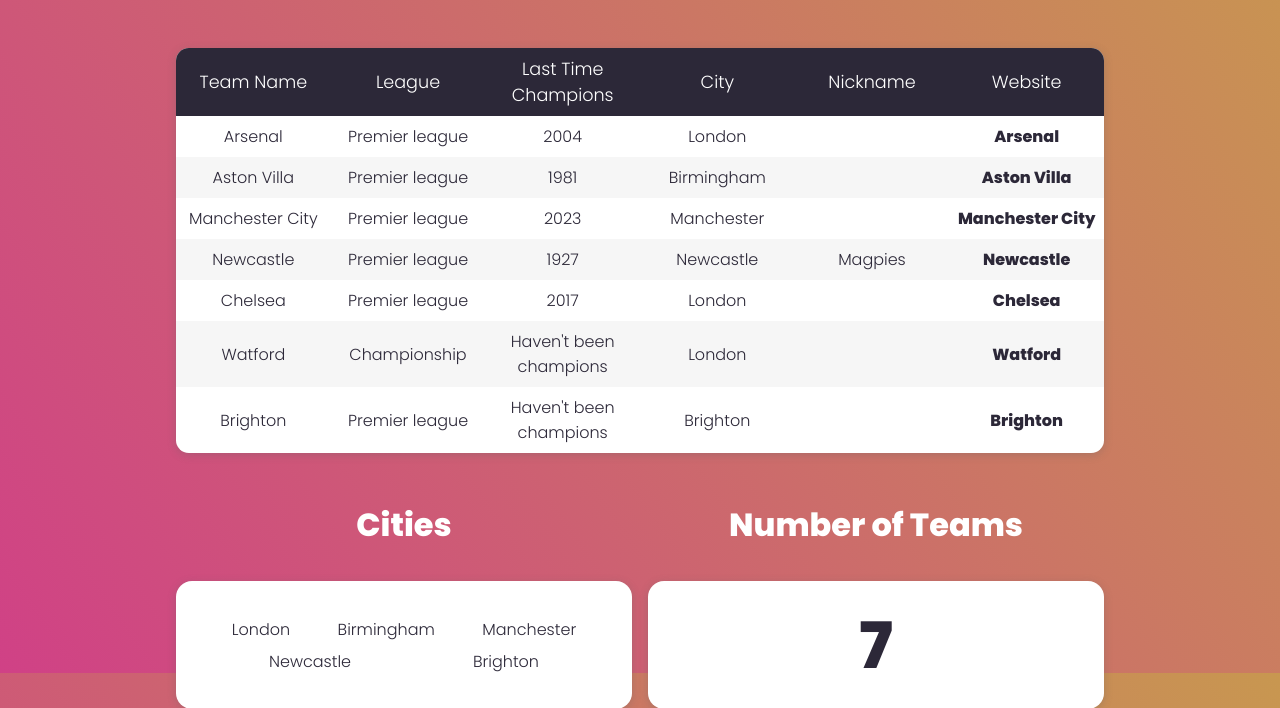
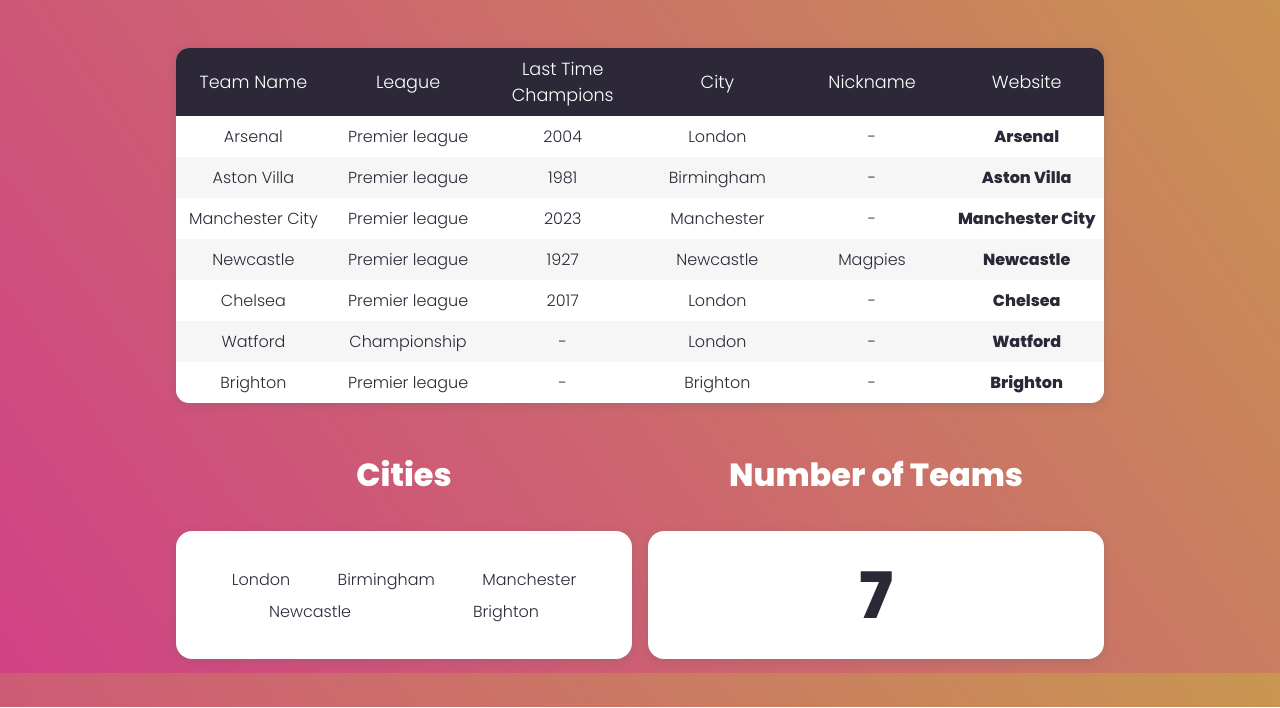
Before and after one commit to Karlsson2/some-teams, a PHP site: page / in a window 1280 px wide. Shown: the part 127-835 px from the top of the page. Run offline with PHP 8.4, Linux system fonts and the light colour scheme.

Commit message:
changed cvisual representation of null/non existent values in table to -

```diff
--- a/functions/teams-table.php
+++ b/functions/teams-table.php
@@ -9,7 +9,7 @@ require __DIR__ . "../../data/data.php";
         <td data-label="Team Name"><?= $key ?></td>
         <td data-label="League"><?= $team['league'] ?></td>
         <?php if (is_null($team['last-time-champions'])) : ?>
-            <td data-label="Last time champions">Haven't been champions</td>
+            <td data-label="Last time champions">-</td>
         <?php else : ?>
             <td data-label="Last time champions"><?= $team['last-time-champions'] ?></td>
         <?php endif; ?>
@@ -19,7 +19,7 @@ require __DIR__ . "../../data/data.php";
             <td data-label="Nickname"><?= $team['nickname'] ?></td>
         <?php else : ?>
             <!--if they dont have the nickname key print an empty table cell -->
-            <td></td>
+            <td>-</td>
         <?php endif; ?>
         <td data-label="Website"><a href="<?= $team['url'] ?>"><?= $key ?></td>
     </tr>
```
